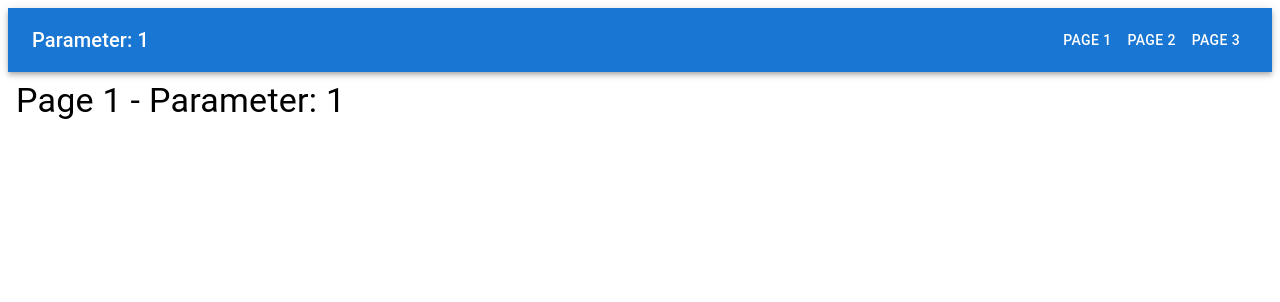
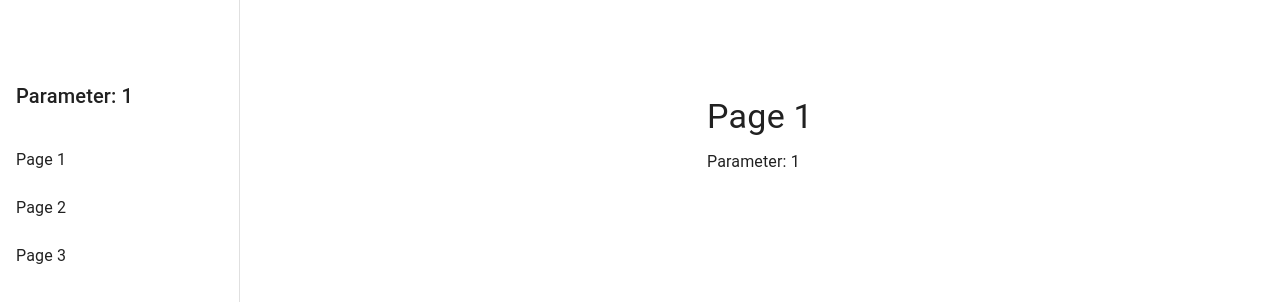
Before and after one commit to inferior20111029/React-Redux-Toolkit, a React (Create React App) app: page /page1/1 in a window 1280 px wide. Shown: the top 302 px of the page. Built offline with nearby package versions, Linux system fonts and the light colour scheme.

Commit message:
Dismantle Content

```diff
--- a/src/App.js
+++ b/src/App.js
@@ -1,46 +1,27 @@
-import React, { useEffect } from 'react';
-import { BrowserRouter as Router, Route, Routes, useParams, Link, Navigate } from 'react-router-dom';
-import { useDispatch } from 'react-redux';
-import { setParameter } from './reducers/parameterSlice';
+import React from 'react';
+import { BrowserRouter as Router, Route, Routes, Navigate } from 'react-router-dom';
+import { CssBaseline } from '@mui/material';
+import Main from './Main';
 import Page1 from './pages/Page1';
 import Page2 from './pages/Page2';
 import Page3 from './pages/Page3';
-import { AppBar, Toolbar, Button, Typography } from '@mui/material';
+
+const pages = [Page1, Page2, Page3];
 
 const App = () => (
     <Router>
+        <CssBaseline />
         <Routes>
             <Route path="/" element={<Navigate to="/page1/1" />} />
-            <Route path="/page1/:param" element={<Main page={<Page1 />} />} />
-            <Route path="/page2/:param" element={<Main page={<Page2 />} />} />
-            <Route path="/page3/:param" element={<Main page={<Page3 />} />} />
+            {['page1', 'page2', 'page3'].map((page, index) => (
+                <Route
+                    key={page}
+                    path={`/${page}/:param`}
+                    element={<Main PageComponent={pages[index]} />}
+                />
+            ))}
         </Routes>
     </Router>
 );
 
-const Main = ({ page }) => {
-    const { param } = useParams();
-    const dispatch = useDispatch();
-
-    useEffect(() => {
-        dispatch(setParameter(param));
-    }, [param, dispatch]);
-
-    return (
-        <div>
-            <AppBar position="static">
-                <Toolbar>
-                    <Typography variant="h6" component="div" sx={{ flexGrow: 1 }}>
-                        Parameter: {param}
-                    </Typography>
-                    <Button color="inherit" component={Link} to={`/page1/${param}`}>Page 1</Button>
-                    <Button color="inherit" component={Link} to={`/page2/${param}`}>Page 2</Button>
-                    <Button color="inherit" component={Link} to={`/page3/${param}`}>Page 3</Button>
-                </Toolbar>
-            </AppBar>
-            {page}
-        </div>
-    );
-};
-
 export default App;
--- /dev/null
+++ b/src/DrawerContainer.js
@@ -0,0 +1,22 @@
+import React from 'react';
+import { Box, Drawer } from '@mui/material';
+
+const DrawerContainer = ({ isMobile, mobileOpen, handleDrawerToggle, drawer }) => (
+    <Box
+        component="nav"
+        sx={{ width: { sm: 240 }, flexShrink: { sm: 0 } }}
+        aria-label="mailbox folders"
+    >
+        <Drawer
+            variant={isMobile ? "temporary" : "permanent"}
+            open={isMobile ? mobileOpen : true}
+            onClose={handleDrawerToggle}
+            ModalProps={{ keepMounted: true }}
+            sx={{ '& .MuiDrawer-paper': { boxSizing: 'border-box', width: 240 } }}
+        >
+            {drawer}
+        </Drawer>
+    </Box>
+);
+
+export default DrawerContainer;
--- /dev/null
+++ b/src/Main.js
@@ -0,0 +1,60 @@
+import React, { useEffect, useState } from 'react';
+import { useParams, Link } from 'react-router-dom';
+import { useDispatch } from 'react-redux';
+import { setParameter } from './reducers/parameterSlice';
+import { Box, Toolbar, List, ListItem, ListItemText, useMediaQuery, Typography } from '@mui/material';
+import { useTheme } from '@mui/material/styles';
+import DrawerContainer from './DrawerContainer';
+import MainContent from './MainContent';
+
+const Main = ({ PageComponent }) => {
+    const { param } = useParams();
+    const dispatch = useDispatch();
+    const theme = useTheme();
+    const isMobile = useMediaQuery(theme.breakpoints.down('sm'));
+    const [mobileOpen, setMobileOpen] = useState(false);
+
+    useEffect(() => {
+        dispatch(setParameter(param));
+    }, [param, dispatch]);
+
+    const handleDrawerToggle = () => {
+        setMobileOpen(!mobileOpen);
+    };
+
+    const drawerItems = ['Page 1', 'Page 2', 'Page 3'];
+    const drawer = (
+        <>
+            <Toolbar />
+            <Typography variant="h6" component="div" sx={{ p: 2 }}>
+                Parameter: {param}
+            </Typography>
+            <List>
+                {drawerItems.map((text, index) => (
+                    <ListItem button component={Link} to={`/${drawerItems[index].toLowerCase().replace(' ', '')}/${param}`} key={text}>
+                        <ListItemText primary={text} />
+                    </ListItem>
+                ))}
+            </List>
+        </>
+    );
+
+    return (
+        <Box sx={{ display: 'flex' }}>
+            <DrawerContainer
+                isMobile={isMobile}
+                mobileOpen={mobileOpen}
+                handleDrawerToggle={handleDrawerToggle}
+                drawer={drawer}
+            />
+            <MainContent
+                isMobile={isMobile}
+                handleDrawerToggle={handleDrawerToggle}
+                param={param}
+                PageComponent={PageComponent}
+            />
+        </Box>
+    );
+};
+
+export default Main;
--- /dev/null
+++ b/src/MainContent.js
@@ -0,0 +1,28 @@
+import React from 'react';
+import { Box, Toolbar, IconButton } from '@mui/material';
+import MenuIcon from '@mui/icons-material/Menu';
+
+const MainContent = ({ isMobile, handleDrawerToggle, PageComponent }) => (
+    <Box
+        component="main"
+        sx={{ flexGrow: 1, p: 3, width: { sm: `calc(100% - 240px)` }, display: 'flex', flexDirection: 'column', alignItems: 'center' }}
+    >
+        <Toolbar />
+        {isMobile && (
+            <IconButton
+                color="inherit"
+                aria-label="open drawer"
+                edge="start"
+                onClick={handleDrawerToggle}
+                sx={{ mr: 2, display: { sm: 'none' } }}
+            >
+                <MenuIcon />
+            </IconButton>
+        )}
+        <Box sx={{ flexGrow: 1, display: 'flex', justifyContent: 'center', alignItems: 'center', width: '100%' }}>
+            <PageComponent />
+        </Box>
+    </Box>
+);
+
+export default MainContent;
--- a/src/pages/Page1.js
+++ b/src/pages/Page1.js
@@ -6,7 +6,8 @@ const Page1 = () => {
     const parameter = useSelector((state) => state.parameter);
     return (
         <Box sx={{ p: 1 }}>
-            <Typography variant="h4">Page 1 - Parameter: {parameter}</Typography>
+            <Typography variant="h4" gutterBottom>Page 1</Typography>
+            <Typography variant="body1">Parameter: {parameter}</Typography>
         </Box>
     );
 };
--- a/src/pages/Page2.js
+++ b/src/pages/Page2.js
@@ -6,7 +6,8 @@ const Page2 = () => {
     const parameter = useSelector((state) => state.parameter);
     return (
         <Box sx={{ p: 1 }}>
-            <Typography variant="h4">Page 2 - Parameter: {parameter}</Typography>
+            <Typography variant="h4" gutterBottom>Page 2</Typography>
+            <Typography variant="body1">Parameter: {parameter}</Typography>
         </Box>
     );
 };
--- a/src/pages/Page3.js
+++ b/src/pages/Page3.js
@@ -6,7 +6,8 @@ const Page3 = () => {
     const parameter = useSelector((state) => state.parameter);
     return (
         <Box sx={{ p: 1 }}>
-            <Typography variant="h4">Page 3 - Parameter: {parameter}</Typography>
+            <Typography variant="h4" gutterBottom>Page 3</Typography>
+            <Typography variant="body1">Parameter: {parameter}</Typography>
         </Box>
     );
 };
```
